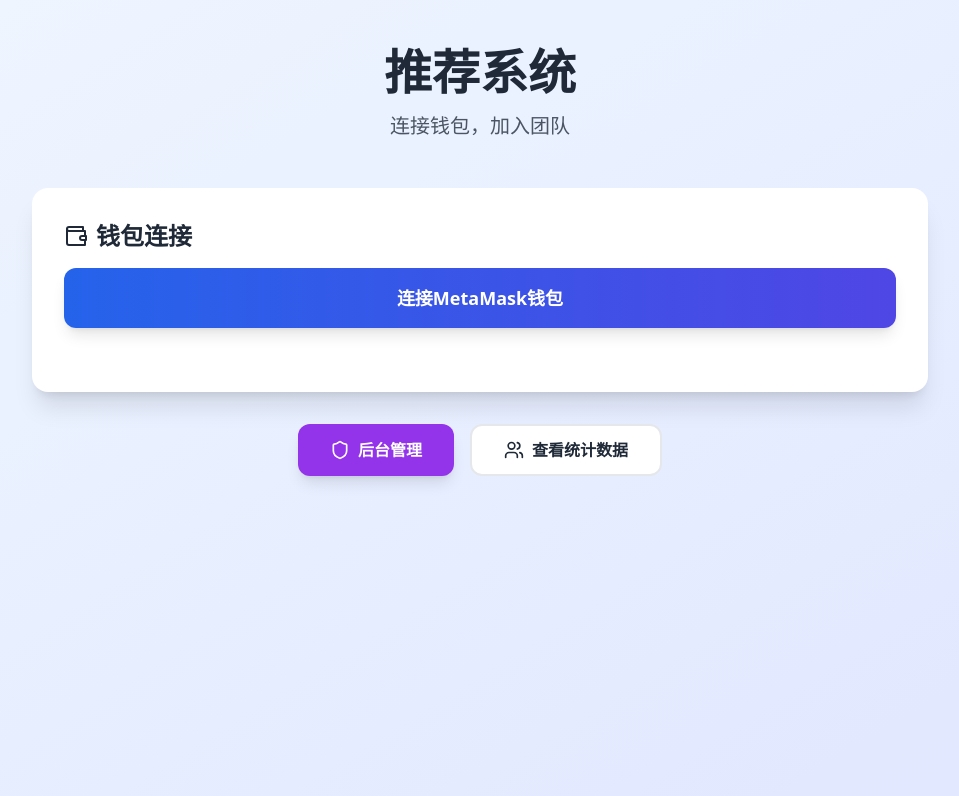
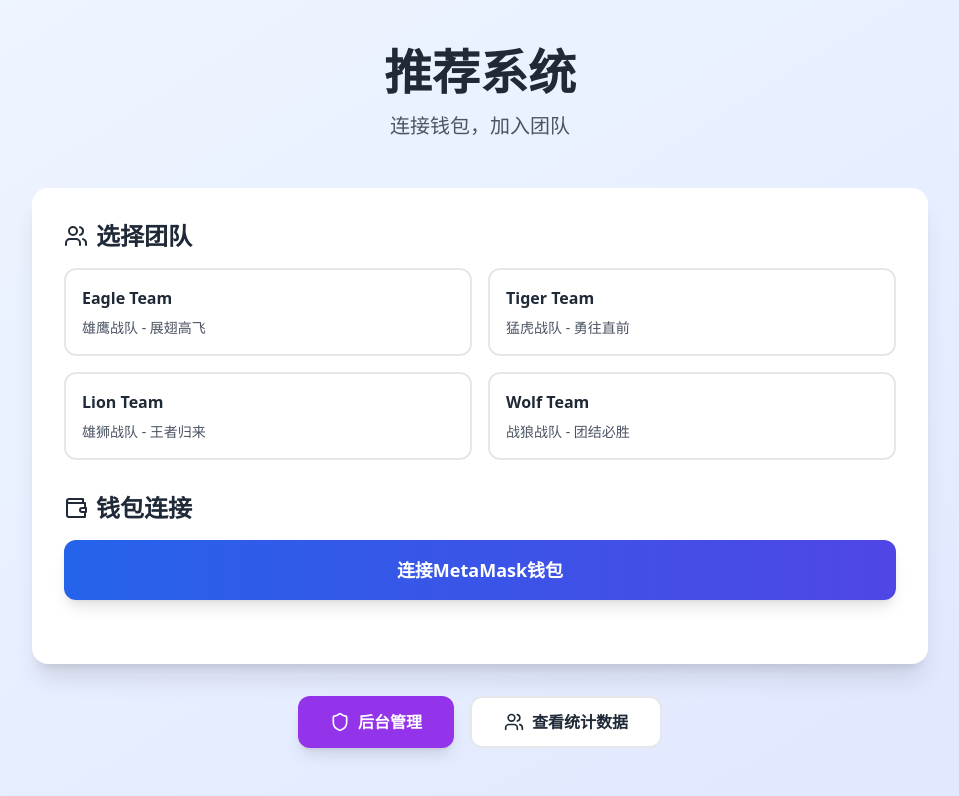
Before and after one commit to NYCTEAM/REF, a Next.js app: page / in a window 1280 px wide. Shown: the top 796 px of the page, without its empty margins (160-1119 px from the left). Built offline with nearby package versions, Linux system fonts and the light colour scheme.

Commit message:
Add team selection UI when no referrer is present

```diff
--- a/app/page.js
+++ b/app/page.js
@@ -15,6 +15,15 @@
   const [message, setMessage] = useState('');
   const [messageType, setMessageType] = useState(''); // 'success' or 'error'
   const [teamMembers, setTeamMembers] = useState([]);
+  const [selectedTeam, setSelectedTeam] = useState('');
+
+  // 预设团队列表
+  const defaultTeams = [
+    { id: 'eagle', name: 'Eagle Team', description: '雄鹰战队 - 展翅高飞' },
+    { id: 'tiger', name: 'Tiger Team', description: '猛虎战队 - 勇往直前' },
+    { id: 'lion', name: 'Lion Team', description: '雄狮战队 - 王者归来' },
+    { id: 'wolf', name: 'Wolf Team', description: '战狼战队 - 团结必胜' }
+  ];
 
   // 从URL获取推荐人地址
   useEffect(() => {
@@ -182,13 +191,21 @@
 
     // 确定团队名称
     let finalTeamName = teamName;
-    if (!finalTeamName && referrerName) {
+
+    // 如果有推荐人，优先使用推荐人的团队（逻辑上通常跟随推荐人）
+    // 或者如果没有推荐人，必须选择一个团队
+    if (!referrerAddress && !selectedTeam) {
+      showMessage('请先选择一个团队加入', 'error');
+      return;
+    }
+
+    if (selectedTeam) {
+      finalTeamName = selectedTeam;
+    } else if (referrerName) {
       finalTeamName = referrerName;
-    }
-    if (!finalTeamName && referrerAddress) {
+    } else if (referrerAddress) {
       finalTeamName = `团队-${referrerAddress.substring(0, 6)}`;
-    }
-    if (!finalTeamName) {
+    } else {
       finalTeamName = '默认团队';
     }
 
@@ -225,6 +242,7 @@
       } else if (data.alreadyBound) {
         console.log('钱包已绑定');
         setIsBound(true);
+        setTeamName(data.user?.team_name || finalTeamName); // 尝试使用返回的已有团队名
         showMessage('该钱包已经绑定过了', 'error');
       } else {
         console.error('绑定失败:', data.message);
@@ -305,6 +323,39 @@
                 <p className="text-sm text-gray-700">
                   连接钱包并确认后，您将加入 <span className="font-bold text-blue-700">{referrerName || `团队-${referrerAddress.substring(0, 8)}`}</span>
                 </p>
+              </div>
+            </div>
+          )}
+
+          {/* 团队选择 - 仅在未绑定且无推荐人时显示 */}
+          {!isBound && !referrerAddress && (
+            <div className="mb-8">
+              <h2 className="text-2xl font-semibold text-gray-800 mb-4 flex items-center gap-2">
+                <Users className="w-6 h-6" />
+                选择团队
+              </h2>
+              <div className="grid grid-cols-1 md:grid-cols-2 gap-4">
+                {defaultTeams.map((team) => (
+                  <div
+                    key={team.id}
+                    onClick={() => setSelectedTeam(team.name)}
+                    className={`p-4 rounded-xl border-2 cursor-pointer transition-all hover:shadow-md ${
+                      selectedTeam === team.name
+                        ? 'border-blue-500 bg-blue-50'
+                        : 'border-gray-200 hover:border-blue-300'
+                    }`}
+                  >
+                    <div className="flex items-center justify-between mb-2">
+                      <h3 className={`font-bold ${selectedTeam === team.name ? 'text-blue-700' : 'text-gray-800'}`}>
+                        {team.name}
+                      </h3>
+                      {selectedTeam === team.name && (
+                        <CheckCircle className="w-5 h-5 text-blue-600" />
+                      )}
+                    </div>
+                    <p className="text-sm text-gray-600">{team.description}</p>
+                  </div>
+                ))}
               </div>
             </div>
           )}
```
